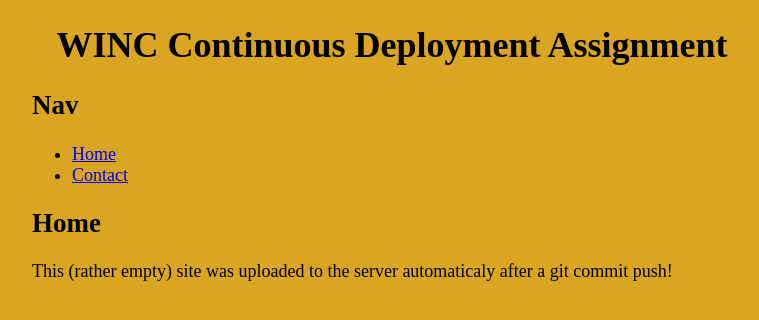
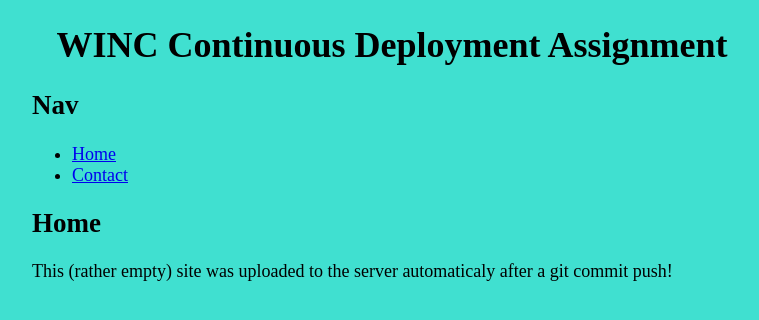
Before and after one commit to Mark-NB/winc-backend-final, a Flask app: page / in a window 1280 px wide. Shown: the top 320 px of the page, without its empty margins (248-1007 px from the left). Run offline with Flask 2, Linux system fonts and the light colour scheme.

Commit message:
day 2 CD 2

```diff
--- a/static/style.css
+++ b/static/style.css
@@ -2,7 +2,7 @@ body {
     margin: 0 auto;
     max-width: 720px;
     font-size: 18px;
-    background-color: goldenrod
+    background-color: turquoise
 }
 
 h1 {
```
